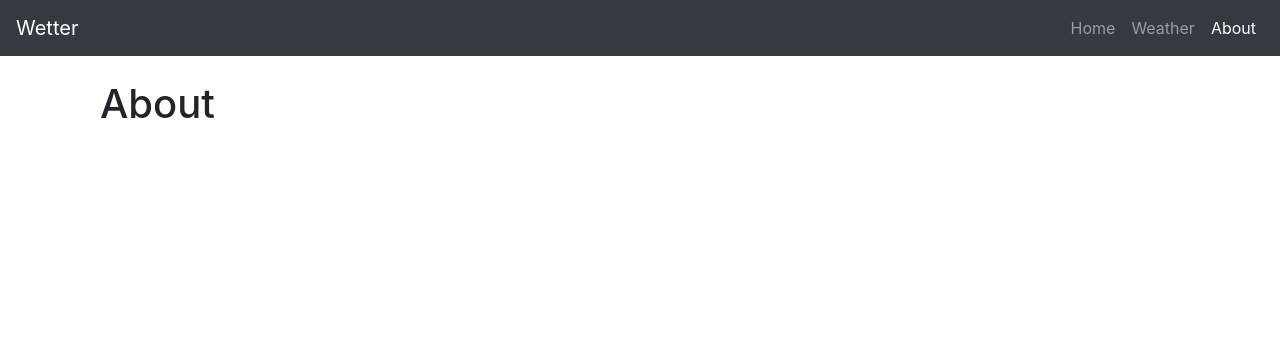
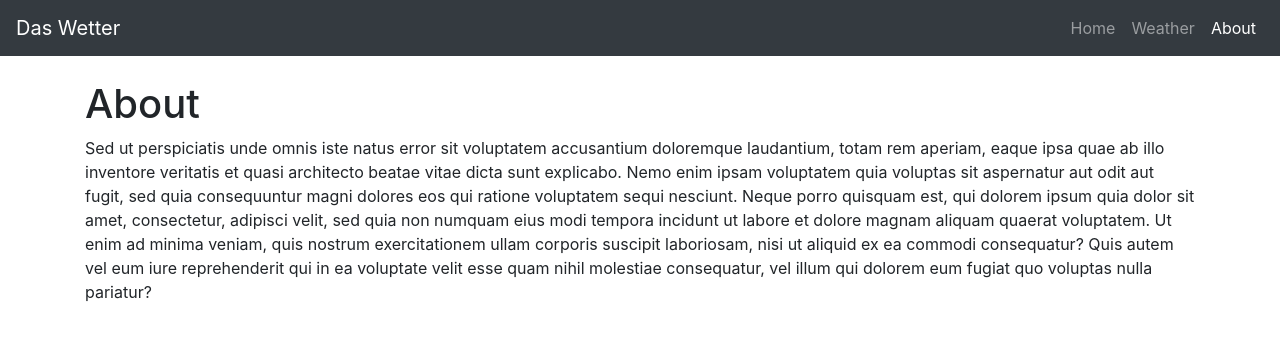
Before and after one commit to nxtwave/wetter, an Angular app: page /about in a window 1280 px wide. Shown: the top 340 px of the page. Built offline with nearby package versions, Linux system fonts and the light colour scheme.

Commit message:
refactors weather module directories

```diff
--- a/src/app/about/about.component.html
+++ b/src/app/about/about.component.html
@@ -1,3 +1,11 @@
-<div class="container">
-  <h1>About</h1>
-</div>
+<h1>About</h1>
+
+<p>Sed ut perspiciatis unde omnis iste natus error sit voluptatem accusantium doloremque laudantium, totam rem
+  aperiam, eaque ipsa quae ab illo inventore veritatis et quasi architecto beatae vitae dicta sunt explicabo.
+  Nemo enim ipsam voluptatem quia voluptas sit aspernatur aut odit aut fugit, sed quia consequuntur magni
+  dolores eos qui ratione voluptatem sequi nesciunt. Neque porro quisquam est, qui dolorem ipsum quia dolor
+  sit amet, consectetur, adipisci velit, sed quia non numquam eius modi tempora incidunt ut labore et dolore
+  magnam aliquam quaerat voluptatem. Ut enim ad minima veniam, quis nostrum exercitationem ullam corporis
+  suscipit laboriosam, nisi ut aliquid ex ea commodi consequatur? Quis autem vel eum iure reprehenderit qui
+  in ea voluptate velit esse quam nihil molestiae consequatur, vel illum qui dolorem eum fugiat quo voluptas
+  nulla pariatur?</p>
--- a/src/app/app.component.html
+++ b/src/app/app.component.html
@@ -1,5 +1,5 @@
 <nav class="navbar navbar-expand-md navbar-dark bg-dark mb-4">
-  <a class="navbar-brand" href="#">Wetter</a>
+  <a class="navbar-brand" href="#">{{title}}</a>
 
   <button class="navbar-toggler" type="button" data-toggle="collapse" data-target="#navbarCollapse" aria-controls="navbarCollapse" aria-expanded="false" aria-label="Toggle navigation">
     <span class="navbar-toggler-icon"></span>
--- a/src/app/app.component.ts
+++ b/src/app/app.component.ts
@@ -6,5 +6,5 @@ import { Component } from '@angular/core';
   styleUrls: ['./app.component.css']
 })
 export class AppComponent {
-  title = 'app';
+  title = 'Das Wetter';
 }
--- a/src/app/home/home.component.html
+++ b/src/app/home/home.component.html
@@ -1,3 +1,5 @@
-<div class="container">
-  <h1>Home</h1>
+<div class="jumbotron">
+  <h1>Das Wetter</h1>
+  <p class="lead">This is the home page for the your weather source</p>
+  <a class="btn btn-lg btn-primary" role="button" href="#" (click)="goToReport($event)">Get Weather Report &raquo;</a>
 </div>
--- a/src/app/home/home.component.ts
+++ b/src/app/home/home.component.ts
@@ -1,4 +1,5 @@
 import { Component, OnInit } from '@angular/core';
+import { Router} from '@angular/router';
 
 @Component({
   selector: 'app-home',
@@ -7,9 +8,17 @@ import { Component, OnInit } from '@angular/core';
 })
 export class HomeComponent implements OnInit {
 
-  constructor() { }
+  constructor(private router: Router) { }
 
-  ngOnInit() {
+  ngOnInit() {}
+
+  /**
+   * On button click, navigate to weather report
+   * @param event the click event dispatched
+   */
+  goToReport(event) {
+    event.preventDefault();
+    this.router.navigate(['weather']);
   }
 
 }
--- /dev/null
+++ b/src/app/weather/weather-report/weather-report.component.html
@@ -0,0 +1,41 @@
+<h1>Weather Report</h1>
+
+<section>
+
+  <div class="row">
+    <div class="col-lg-6 col-sm-12">
+      <form>
+        <div class="input-group">
+          <input #zipcode type="text" class="form-control"
+                 placeholder="Search zipcode ..."
+                 aria-label="Search for zipcode"
+                 required>
+            <span class="input-group-btn">
+            <button class="btn btn-primary" type="button" (click)="search(zipcode.value)">Search</button>
+          </span>
+        </div>
+      </form>
+    </div>
+  </div>
+
+  <div class="row" style="margin-top: 25px">
+    <div class="col col-lg-6 col-sm-12">
+
+      <div *ngIf="weather">
+        <app-icon [icon]="weather.icon"></app-icon>
+        <ul class="list-group">
+          <li class="list-group-item">{{weather.city}}</li>
+          <li class="list-group-item">{{weather.lat}}, {{weather.lon}}</li>
+          <li class="list-group-item">{{weather.description}}</li>
+          <li class="list-group-item">{{weather.temperature}} F</li>
+        </ul>
+      </div>
+
+      <div class="alert alert-warning" role="alert" *ngIf="error">
+        {{error}}
+      </div>
+
+    </div>
+  </div>
+
+</section>
--- /dev/null
+++ b/src/app/weather/weather-report/weather-report.component.ts
@@ -0,0 +1,78 @@
+import { Component, OnInit } from '@angular/core';
+
+import { Observable } from 'rxjs/Observable';
+
+import { WeatherService } from '../shared/weather.service';
+
+@Component({
+  selector: 'app-weather',
+  templateUrl: './weather-report.component.html',
+  styleUrls: ['./weather-report.component.css']
+})
+export class WeatherReportComponent implements OnInit {
+
+  /**
+   * Zipcode
+   */
+  zipcode: string;
+
+  /**
+   * Weather weather-report
+   */
+  weather: any;
+
+  /**
+   * The error message (if exists)
+   */
+  error: string;
+
+  constructor(private service: WeatherService) { }
+
+  ngOnInit() {}
+
+  /**
+   * Form submit handler
+   * @param zipcode the zipcode to search
+   */
+  search(zipcode) {
+    console.log('zipcode', zipcode);
+    this.service.getWeather(zipcode).subscribe( (result: any) => {
+
+      console.log('result', result);
+
+      if (result.name !== undefined) {
+
+        this.weather = {
+          lat: result.coord.lat,
+          lon: result.coord.lon,
+          city: result.name,
+          temperature: result.main.temp,
+          description: result.weather[0].description,
+          icon: result.weather[0].icon
+        };
+
+        this.error = undefined;
+
+      } else {
+
+        this.error = `City is not found for zipcode ${zipcode}`;
+        this.weather = undefined;
+
+      }
+
+
+      console.log('weather', this.weather);
+    });
+
+  }
+
+}
+
+export interface Weather {
+  lat: number;
+  lon: number;
+  city: string;
+  temperature: number;
+  description: string;
+  icon: string;
+}
--- a/src/app/weather/weather-routing.module.ts
+++ b/src/app/weather/weather-routing.module.ts
@@ -1,9 +1,9 @@
 import { NgModule } from '@angular/core';
 import { Routes, RouterModule } from '@angular/router';
-import {WeatherComponent} from './weather.component';
+import {WeatherReportComponent} from './weather-report/weather-report.component';
 
 const routes: Routes = [
-  {path: 'weather', component: WeatherComponent}
+  {path: 'weather', component: WeatherReportComponent}
 ];
 
 @NgModule({
--- a/src/app/weather/weather.component.html
+++ /dev/null
@@ -1,37 +0,0 @@
-<div class="container">
-
-  <h1>Weather Report</h1>
-
-  <section>
-
-    <div class="row">
-      <div class="col-lg-6">
-        <form>
-          <div class="input-group">
-            <input #zipcode type="text" class="form-control"
-                   placeholder="Search zipcode ..."
-                   aria-label="Search for zipcode"
-                   required>
-              <span class="input-group-btn">
-              <button class="btn btn-primary" type="button" (click)="search(zipcode.value)">Search</button>
-            </span>
-          </div>
-        </form>
-      </div>
-    </div>
-
-    <div class="row" style="margin-top: 25px" *ngIf="weather">
-      <div class="col col-lg-6 col-sm-12">
-        <app-icon [icon]="weather.icon"></app-icon>
-        <ul class="list-group">
-          <li class="list-group-item">{{weather.city}}</li>
-          <li class="list-group-item">{{weather.lat}}, {{weather.lon}}</li>
-          <li class="list-group-item">{{weather.description}}</li>
-          <li class="list-group-item">{{weather.temperature}} F</li>
-        </ul>
-      </div>
-    </div>
-
-  </section>
-
-</div>
--- a/src/app/weather/weather.component.ts
+++ /dev/null
@@ -1,60 +0,0 @@
-import { Component, OnInit } from '@angular/core';
-
-import { Observable } from 'rxjs/Observable';
-
-import { WeatherService } from './shared/weather.service';
-
-@Component({
-  selector: 'app-weather',
-  templateUrl: './weather.component.html',
-  styleUrls: ['./weather.component.css']
-})
-export class WeatherComponent implements OnInit {
-
-  /**
-   * Zipcode
-   */
-  zipcode: string;
-
-  /**
-   * Weather report
-   */
-  weather: any;
-
-  constructor(private service: WeatherService) { }
-
-  ngOnInit() {}
-
-  /**
-   * Form submit handler
-   * @param zipcode the zipcode to search
-   */
-  search(zipcode) {
-    console.log('zipcode', zipcode);
-    this.service.getWeather(zipcode).subscribe( (result: any) => {
-
-      this.weather = {
-        lat: result.coord.lat,
-        lon: result.coord.lon,
-        city: result.name,
-        temperature: result.main.temp,
-        description: result.weather[0].description,
-        icon: result.weather[0].icon
-      };
-
-      console.log('result', result);
-      console.log('weather', this.weather);
-    });
-
-  }
-
-}
-
-export interface Weather {
-  lat: number;
-  lon: number;
-  city: string;
-  temperature: number;
-  description: string;
-  icon: string;
-}
--- a/src/app/weather/weather.module.ts
+++ b/src/app/weather/weather.module.ts
@@ -4,7 +4,7 @@ import { HttpClientModule } from '@angular/common/http';
 import { FormsModule } from '@angular/forms';
 
 import { WeatherRoutingModule } from './weather-routing.module';
-import { WeatherComponent } from './weather.component';
+import { WeatherReportComponent } from './weather-report/weather-report.component';
 import { WeatherService } from './shared/weather.service';
 import { IconComponent } from './icon/icon.component';
 
@@ -15,7 +15,7 @@ import { IconComponent } from './icon/icon.component';
     HttpClientModule,
     WeatherRoutingModule
   ],
-  declarations: [WeatherComponent, IconComponent],
+  declarations: [WeatherReportComponent, IconComponent],
   providers: [WeatherService]
 })
 export class WeatherModule { }
```
Also changed, not shown: src/app/weather/weather-report/weather-report.component.css (renamed from src/app/weather/weather.component.css), 1 other file (tests, documents, lock files or other folders).
